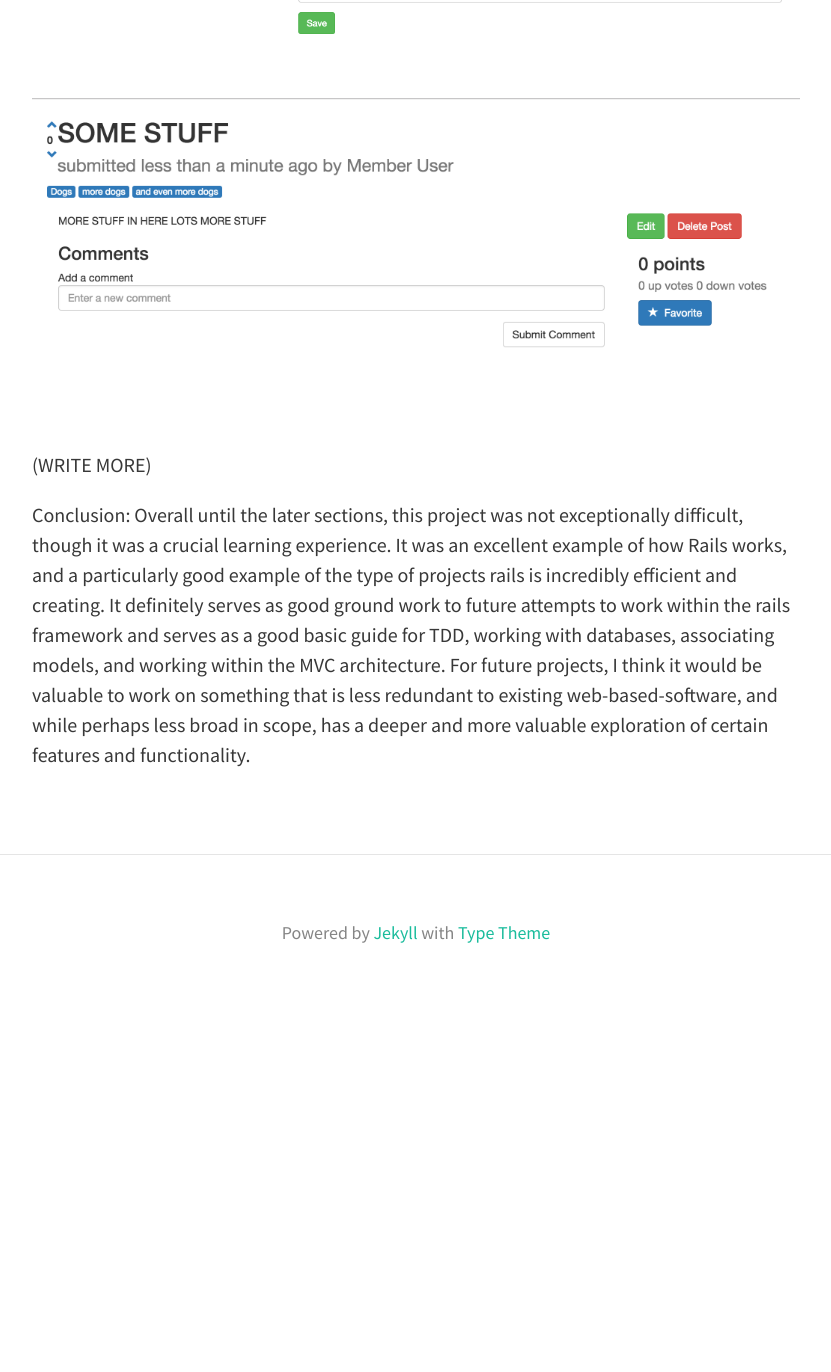
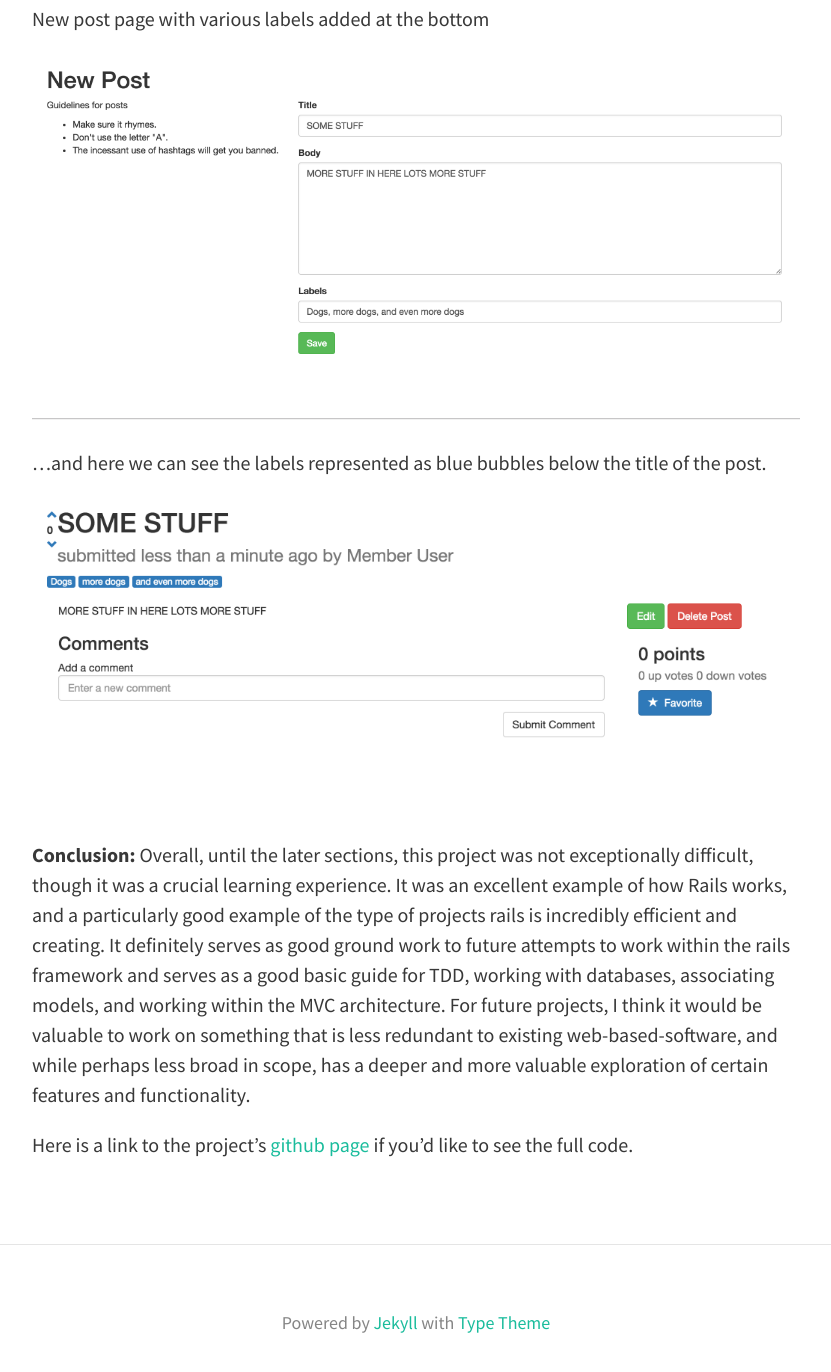
Before and after one commit to fakeAssBrian/americool.github.io, a Jekyll site: the page built from _portfolio/1_bloccit.md, in a window 1280 px wide and 1400 px high, scrolled down 8432 px. Shown: the top 1372 px of the window, without its empty margins (224-1055 px from the left). Built offline with Jekyll 4.4.1, drawn with Linux system fonts in a browser that asks for light colours; nearby versions of some CDN libraries; before the commit the page ends 9442 px from its top, so only the background shows below that; some of the changed text lies outside the part shown.

Commit message:
basically done with first case study

```diff
--- a/_portfolio/1_bloccit.md
+++ b/_portfolio/1_bloccit.md
@@ -165,19 +165,35 @@
 ...and in pure rails magic we can see how simply one can create a class that acts as a join table to the database.
 
 
-Results: This project (which is actually much larger in scope than all that is discussed here,) with a little work and help from my mentor and the curriculum ended up fully-functional, as can be seen in various screenshots below: (NEED TO WRITE MORE)
+**Results:** This project (which is actually much larger in scope than all that is discussed here,) with a little work and help from my mentor and the curriculum ended up fully-functional, as can be seen in various screenshots below:
+
+Here we can see the landing page with the sign in options representing parts of the view visible there is no session present.
 
 ![bloccit_screenshot_6](/img/bloccit_6.png){:class="img-responsive"}
+
+Here's the sign in page.
+
 ![bloccit_screenshot_5](/img/bloccit_5.png){:class="img-responsive"}
 
-Don't mind the gibberish, posts were randomly generated by code in the database for testing.
+Here's an example of the topic page, we can see that the sign-in option has now been replaced with an avatar, user name, and sign out option because we have a current session.
 
 ![bloccit_screenshot_4](/img/bloccit_4.png){:class="img-responsive"}
+
+Don't mind the gibberish, posts were randomly generated by code in the database for testing. (Note the options for up/down votes.)
+
 ![bloccit_screenshot_3](/img/bloccit_3.png){:class="img-responsive"}
+
+New post page with various labels added at the bottom
+
 ![bloccit_screenshot_1](/img/bloccit_1.png){:class="img-responsive"}
+
+...and here we can see the labels represented as blue bubbles below the title of the post.
+
 ![bloccit_screenshot_2](/img/bloccit_2.png){:class="img-responsive"}
 
-(WRITE MORE)
+**Conclusion:** Overall, until the later sections, this project was not exceptionally difficult, though it was a crucial learning experience. It was an excellent example of how Rails works, and a particularly good example of the type of projects rails is incredibly efficient and creating. It definitely serves as good ground work to future attempts to work within the rails framework and serves as a good basic guide for TDD, working with databases, associating models, and working within the MVC architecture. For future projects, I think it would be valuable to work on something that is less redundant to existing web-based-software, and while perhaps less broad in scope, has a deeper and more valuable exploration of certain features and functionality.
+
+Here is a link to the project's [github page] if you'd like to see the full code.
 
 
-Conclusion: Overall until the later sections, this project was not exceptionally difficult, though it was a crucial learning experience. It was an excellent example of how Rails works, and a particularly good example of the type of projects rails is incredibly efficient and creating. It definitely serves as good ground work to future attempts to work within the rails framework and serves as a good basic guide for TDD, working with databases, associating models, and working within the MVC architecture. For future projects, I think it would be valuable to work on something that is less redundant to existing web-based-software, and while perhaps less broad in scope, has a deeper and more valuable exploration of certain features and functionality.
+[github page]: https://github.com/americool/bloccit
```
